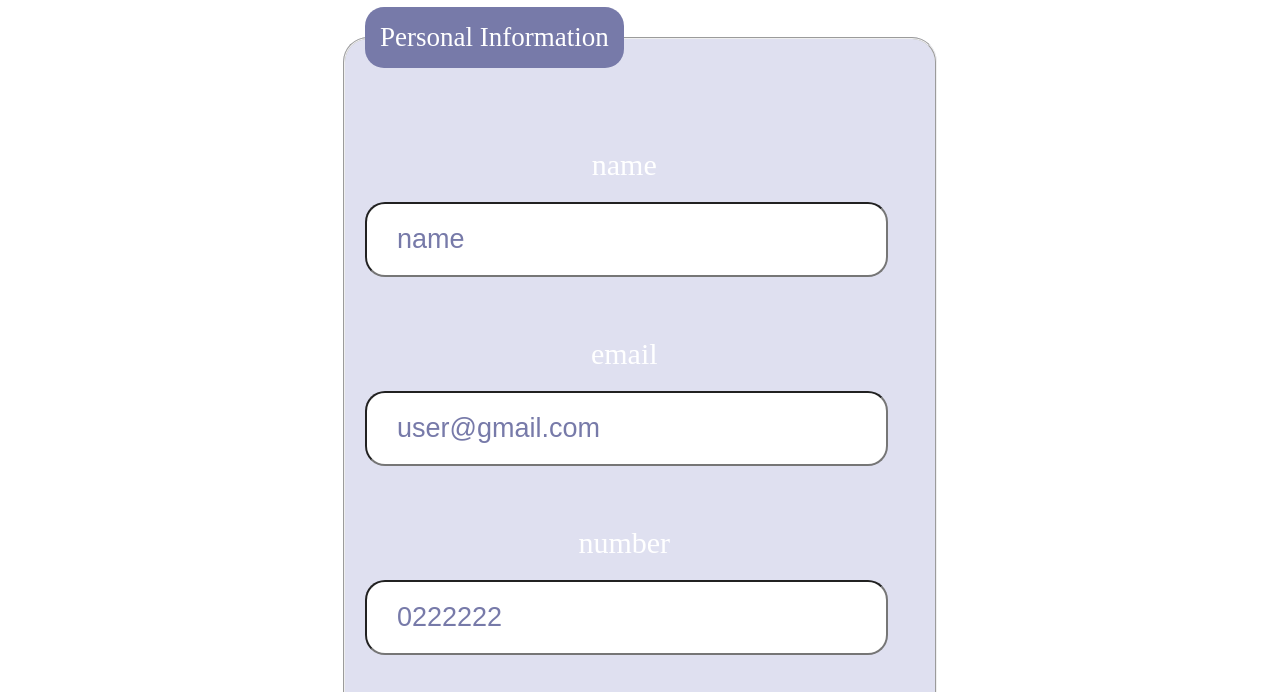
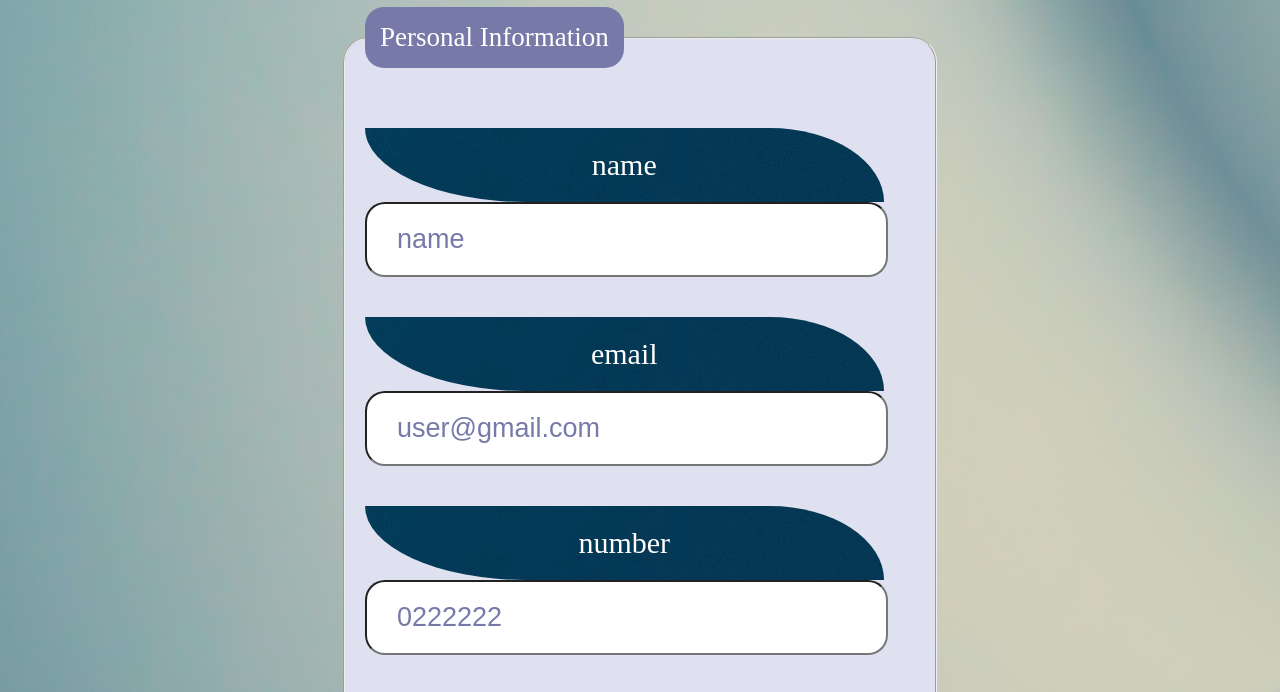
Before and after one commit to engrahafdouia/MyForm, a plain HTML site: page index.html in a window 1280 px wide. Shown: the part 117-809 px from the top of the page. Drawn offline with Linux system fonts and the light colour scheme.

Commit message:
add images new

```diff
--- a/style.css
+++ b/style.css
@@ -3,7 +3,7 @@
     padding: 0;
 }
 body{
-    background-image: url('../hw-with-background/images/pexels-johannes-plenio-1103970.jpg');
+    background-image: url('pexels-johannes-plenio-1103970.jpg');
     background-size: cover;
 }
 .container{
@@ -88,7 +88,7 @@ background: url(images/red_background.jpg);
 line-height: 1.8;
 margin-top: 15px; */
 font-size: 30px;
-background: url(../hw-with-background/images/label.jpg);
+background: url('label.jpg');
 color: white;
 padding: 20px;
 display: block;
```
Also changed, not shown: label.jpg (added), pexels-johannes-plenio-1103970.jpg (added).
